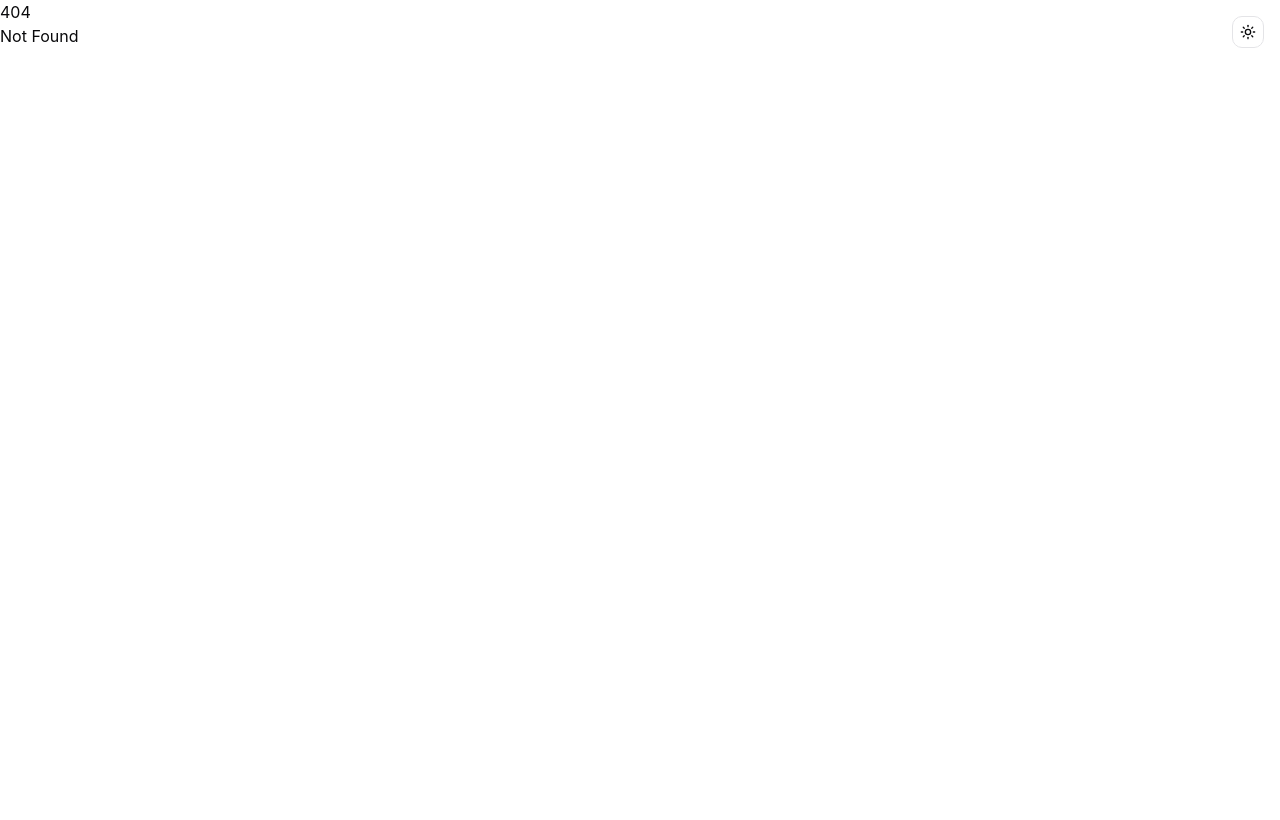
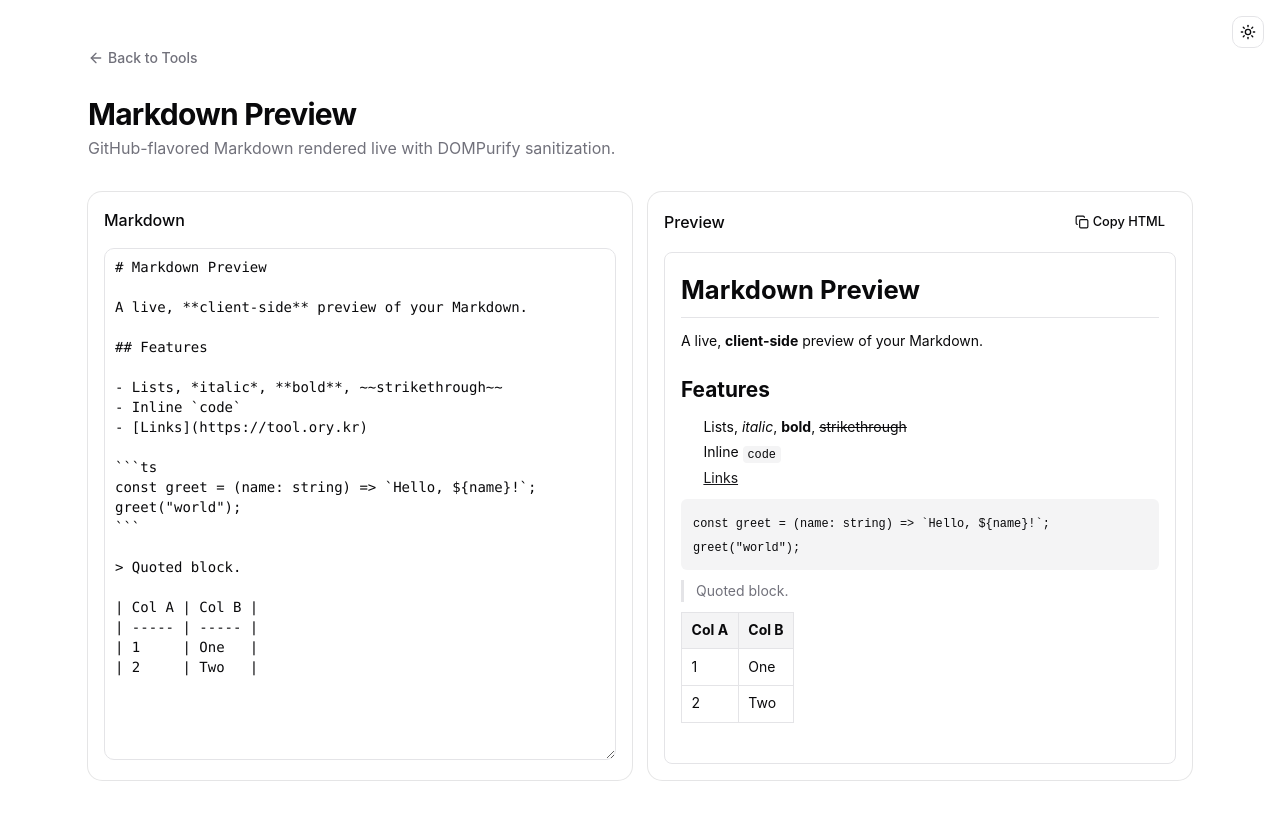
Before and after one commit to orykr/tool.ory.kr, a SvelteKit app in the folder frontend/: page /markdown in a window 1280 px wide. Before the commit this address had no page. Shown: the top 820 px of the page. Built offline with nearby package versions, Linux system fonts and the light colour scheme.

Commit message:
feat(markdown): add live Markdown preview with sanitization

```diff
--- a/frontend/package.json
+++ b/frontend/package.json
@@ -34,11 +34,14 @@
 		"@ffmpeg/util": "^0.12.2",
 		"@internationalized/date": "^3.12.1",
 		"@lucide/svelte": "^1.11.0",
+		"@types/dompurify": "^3.0.5",
 		"@types/qrcode": "^1.5.6",
 		"bits-ui": "^2.18.0",
 		"clsx": "^2.1.1",
 		"cropperjs": "^1.6.2",
+		"dompurify": "^3.4.1",
 		"gif.js": "^0.2.0",
+		"marked": "^18.0.2",
 		"mode-watcher": "^1.1.0",
 		"qrcode": "^1.5.4",
 		"tailwind-merge": "^3.5.0",
--- a/frontend/src/routes/+page.svelte
+++ b/frontend/src/routes/+page.svelte
@@ -116,6 +116,11 @@
 			href: "/yaml",
 			title: "YAML ↔ JSON Converter",
 			description: "Convert between YAML 1.2 and JSON in your browser."
+		},
+		{
+			href: "/markdown",
+			title: "Markdown Preview",
+			description: "Live GitHub-flavored Markdown preview with DOMPurify sanitization."
 		}
 	];
 </script>
--- /dev/null
+++ b/frontend/src/routes/markdown/+page.svelte
@@ -0,0 +1,181 @@
+<script lang="ts">
+	import * as Card from "$lib/components/ui/card/index.js";
+	import { Button } from "$lib/components/ui/button/index.js";
+	import { Textarea } from "$lib/components/ui/textarea/index.js";
+	import ArrowLeft from "@lucide/svelte/icons/arrow-left";
+	import Copy from "@lucide/svelte/icons/copy";
+	import Check from "@lucide/svelte/icons/check";
+	import { marked } from "marked";
+	import DOMPurify from "dompurify";
+
+	const SAMPLE = `# Markdown Preview
+
+A live, **client-side** preview of your Markdown.
+
+## Features
+
+- Lists, *italic*, **bold**, ~~strikethrough~~
+- Inline \`code\`
+- [Links](https://tool.ory.kr)
+
+\`\`\`ts
+const greet = (name: string) => \`Hello, \${name}!\`;
+greet("world");
+\`\`\`
+
+> Quoted block.
+
+| Col A | Col B |
+| ----- | ----- |
+| 1     | One   |
+| 2     | Two   |
+`;
+
+	let input = $state(SAMPLE);
+	let copied = $state(false);
+
+	marked.setOptions({ gfm: true, breaks: false });
+
+	let html = $derived.by(() => {
+		try {
+			const raw = marked.parse(input, { async: false }) as string;
+			if (typeof window === "undefined") return raw;
+			return DOMPurify.sanitize(raw);
+		} catch (e) {
+			return `<pre class="text-destructive">${(e as Error).message}</pre>`;
+		}
+	});
+
+	async function copyHtml() {
+		await navigator.clipboard.writeText(html);
+		copied = true;
+		setTimeout(() => (copied = false), 1500);
+	}
+</script>
+
+<main class="container mx-auto max-w-6xl px-6 py-12">
+	<nav class="mb-6">
+		<a
+			href="/"
+			class="text-muted-foreground hover:text-foreground inline-flex items-center gap-1 text-sm font-medium transition-colors"
+		>
+			<ArrowLeft class="h-4 w-4" />
+			Back to Tools
+		</a>
+	</nav>
+
+	<header class="mb-8">
+		<h1 class="text-3xl font-bold tracking-tight">Markdown Preview</h1>
+		<p class="text-muted-foreground mt-1">
+			GitHub-flavored Markdown rendered live with DOMPurify sanitization.
+		</p>
+	</header>
+
+	<div class="grid gap-4 md:grid-cols-2">
+		<Card.Root>
+			<Card.Header>
+				<Card.Title class="text-base">Markdown</Card.Title>
+			</Card.Header>
+			<Card.Content>
+				<Textarea bind:value={input} class="min-h-[32rem] font-mono text-sm" />
+			</Card.Content>
+		</Card.Root>
+
+		<Card.Root>
+			<Card.Header class="flex flex-row items-center justify-between">
+				<Card.Title class="text-base">Preview</Card.Title>
+				<Button variant="ghost" size="sm" onclick={copyHtml} disabled={!html}>
+					{#if copied}<Check />Copied HTML{:else}<Copy />Copy HTML{/if}
+				</Button>
+			</Card.Header>
+			<Card.Content>
+				<div
+					class="md-preview min-h-[32rem] overflow-x-auto rounded-md border p-4 text-sm leading-relaxed"
+				>
+					{@html html}
+				</div>
+			</Card.Content>
+		</Card.Root>
+	</div>
+</main>
+
+<style>
+	.md-preview :global(h1) {
+		font-size: 1.6rem;
+		font-weight: 700;
+		margin-bottom: 0.75rem;
+		border-bottom: 1px solid var(--border);
+		padding-bottom: 0.4rem;
+	}
+	.md-preview :global(h2) {
+		font-size: 1.3rem;
+		font-weight: 700;
+		margin-top: 1.25rem;
+		margin-bottom: 0.6rem;
+	}
+	.md-preview :global(h3) {
+		font-size: 1.1rem;
+		font-weight: 600;
+		margin-top: 1rem;
+		margin-bottom: 0.4rem;
+	}
+	.md-preview :global(p) {
+		margin: 0.5rem 0;
+	}
+	.md-preview :global(ul),
+	.md-preview :global(ol) {
+		padding-left: 1.4rem;
+		margin: 0.4rem 0;
+	}
+	.md-preview :global(li) {
+		margin: 0.15rem 0;
+	}
+	.md-preview :global(code) {
+		background-color: var(--muted);
+		padding: 0.1rem 0.3rem;
+		border-radius: 4px;
+		font-family: ui-monospace, monospace;
+		font-size: 0.85em;
+	}
+	.md-preview :global(pre) {
+		background-color: var(--muted);
+		padding: 0.75rem;
+		border-radius: 6px;
+		overflow-x: auto;
+		margin: 0.6rem 0;
+	}
+	.md-preview :global(pre code) {
+		background-color: transparent;
+		padding: 0;
+	}
+	.md-preview :global(blockquote) {
+		border-left: 3px solid var(--border);
+		padding-left: 0.75rem;
+		color: var(--muted-foreground);
+		margin: 0.6rem 0;
+	}
+	.md-preview :global(a) {
+		color: var(--primary);
+		text-decoration: underline;
+	}
+	.md-preview :global(table) {
+		border-collapse: collapse;
+		margin: 0.6rem 0;
+	}
+	.md-preview :global(th),
+	.md-preview :global(td) {
+		border: 1px solid var(--border);
+		padding: 0.4rem 0.6rem;
+	}
+	.md-preview :global(th) {
+		background-color: var(--muted);
+	}
+	.md-preview :global(hr) {
+		border: 0;
+		border-top: 1px solid var(--border);
+		margin: 1rem 0;
+	}
+	.md-preview :global(img) {
+		max-width: 100%;
+	}
+</style>
```
Also changed, not shown: 1 other file (tests, documents, lock files or other folders).
